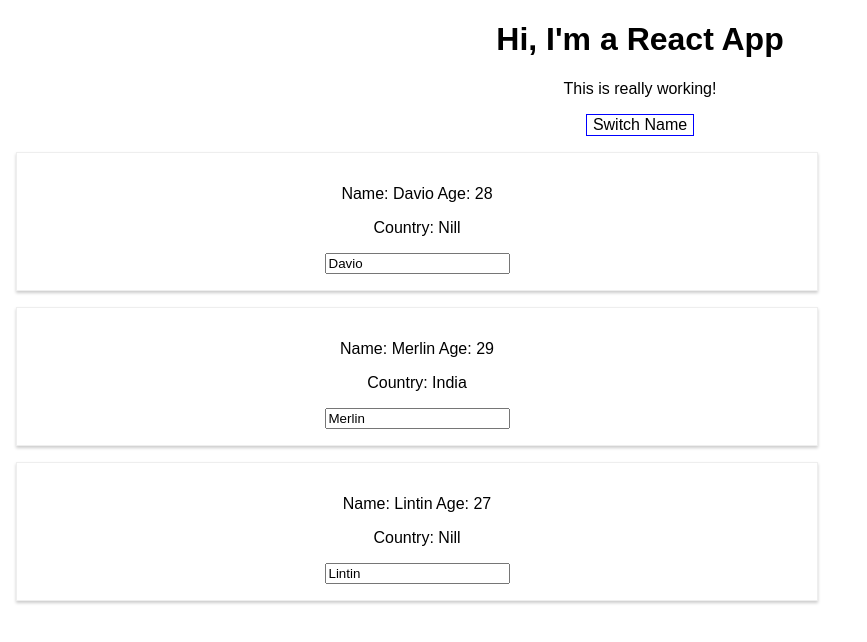
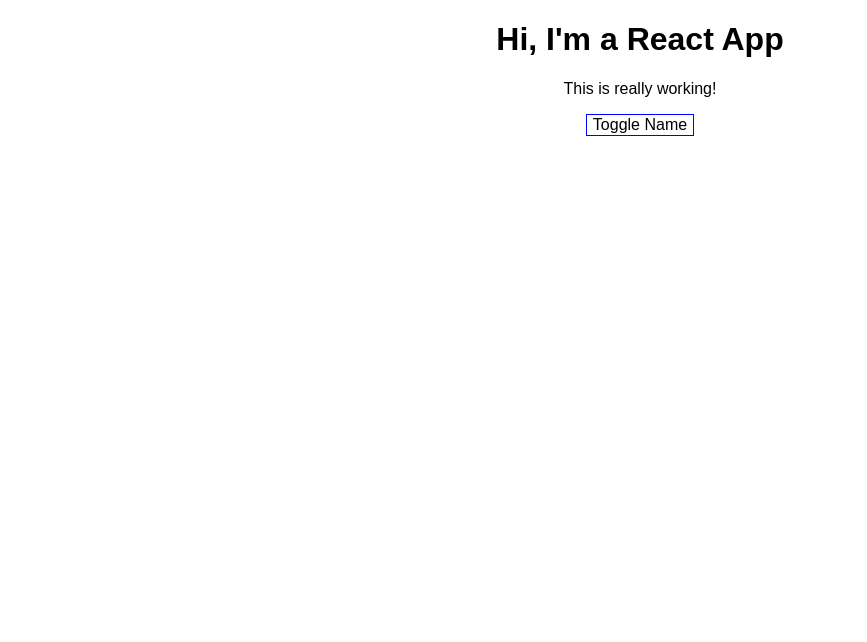
Before and after one commit to dmlintinm/ReactWorkshop, a React (Create React App) app: page / in a window 1280 px wide. Shown: the top 642 px of the page, without its empty margins (0-867 px from the left). Built offline with nearby package versions, Linux system fonts and the light colour scheme.

Commit message:
Toggle (show/hide) person chages

```diff
--- a/src/App.js
+++ b/src/App.js
@@ -4,31 +4,37 @@ import Person from './Person/Person';
 
 class App extends Component {
   state = {
-    persons : [
-      {name: 'Davio', age: 28},
-      {name: 'Merlin', age: 29},
-      {name: 'Lintin', age: 27}
-    ]
+    persons: [
+      { name: 'Davio', age: 28 },
+      { name: 'Merlin', age: 29 },
+      { name: 'Lintin', age: 27 }
+    ],
+    showPersons: false
   }
 
   switchNameHandler = (arg) => {
     this.setState({
-      persons : [
-        {name: arg, age: 28},
-        {name: 'Merlin', age: 29},
-        {name: 'Lintin', age: 45}
+      persons: [
+        { name: arg, age: 28 },
+        { name: 'Jasu', age: 29 },
+        { name: 'Manu', age: 45 }
       ]
     })
   }
 
   nameChangeHandler = (event) => {
     this.setState({
-      persons : [
-        {name: 'Davio', age: 28},
-        {name: event.target.value, age: 29},
-        {name: 'Lintin', age: 45}
+      persons: [
+        { name: 'David', age: 28 },
+        { name: event.target.value, age: 29 },
+        { name: 'Manu', age: 45 }
       ]
     })
+  }
+
+  togglePersons = () => {
+    const tmpshowPer = this.state.showPersons;
+    this.setState({ showPersons: !tmpshowPer });
   }
 
   render() {
@@ -43,18 +49,20 @@ class App extends Component {
       <div className="App">
         <h1>Hi, I'm a React App</h1>
         <p>This is really working!</p>
-        <button style={style} onClick={this.switchNameHandler.bind(this,'Dally')}>Switch Name</button>
+        <button style={style} onClick={this.togglePersons}>Toggle Name</button>
+        {this.state.showPersons === true ? <div>
           <Person
             name={this.state.persons[0].name}
             age={this.state.persons[0].age} />
           <Person
             name={this.state.persons[1].name}
             age={this.state.persons[1].age}
-          click={this.switchNameHandler.bind(this,'Shelto')}
+            click={this.switchNameHandler.bind(this, 'Mary')}
             changed={this.nameChangeHandler}>India</Person>
           <Person
             name={this.state.persons[2].name}
             age={this.state.persons[2].age} />
+        </div> : null}
       </div>
     );
     // return React.createElement('div', null, 'h1', 'Hi, I\'m a React App!!! ')
```
Lines whose indentation alone changed are shown as unchanged.
